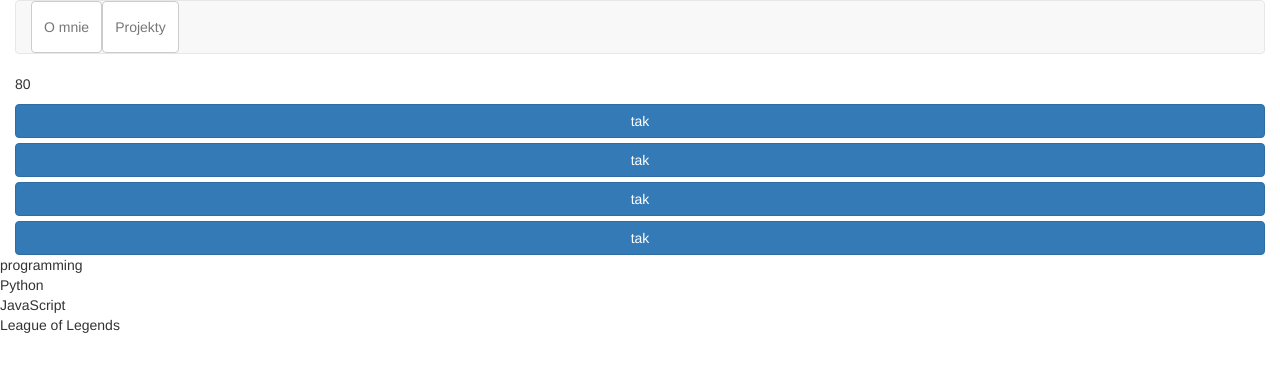
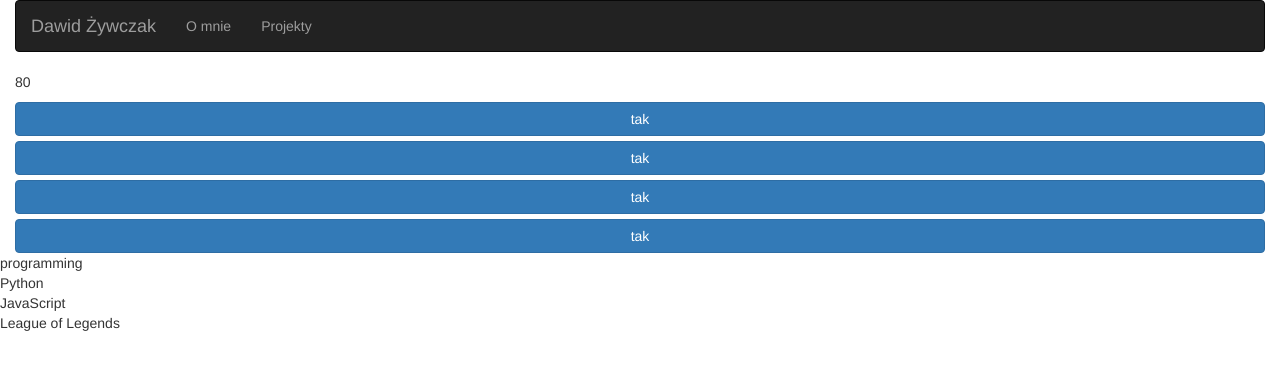
Before and after one commit to Dramakk/portfolio, a plain HTML site: page index.html in a window 1280 px wide. Drawn offline with nearby package versions, Linux system fonts and the light colour scheme.

Commit message:
Update index.html

```diff
--- a/index.html
+++ b/index.html
@@ -24,11 +24,14 @@
     <!-- Include all compiled plugins (below), or include individual files as needed -->
     <script src="https://maxcdn.bootstrapcdn.com/bootstrap/3.3.5/js/bootstrap.min.js"></script>
     <div class="container-fluid">
-      <nav class="navbar navbar-default" role="navigation">
+      <nav class="navbar navbar-inverse">
         <div class="container-fluid">
-          <ul class="navbar-nav" id="nawigacja">
-            <li><a href="omnie.html" class="btn btn-default">O mnie</a></li>
-            <li><a href="https://github.com/Dramakk" class="btn btn-default">Projekty</a></li>
+          <div class="navbar-header">
+            <a class="navbar-brand" href="#">Dawid Żywczak</a>
+          </div>
+          <ul class="nav navbar-nav" id="nawigacja">
+            <li><a href="omnie.html">O mnie</a></li>
+            <li><a href="https://github.com/Dramakk">Projekty</a></li>
           </ul>
         </div>
       </nav>
```
